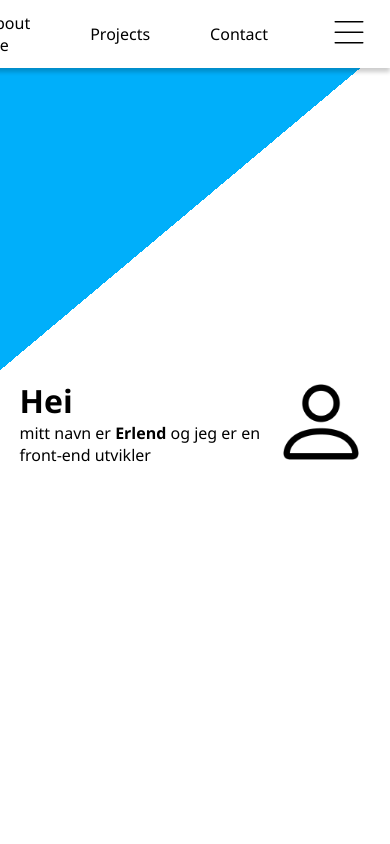
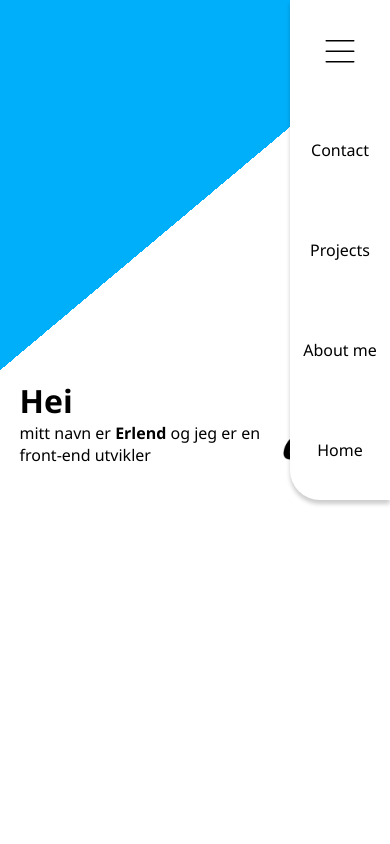
Before and after one commit to Erlandino/portfolio, a React (Create React App) app: page / in a window 390 px wide. Shown: the top 844 px of the page. Built offline with nearby package versions, Linux system fonts and the light colour scheme; the HTML template or start-up script is replaced by a standard one.

Commit message:
made navbar responsive, improved functionality of navbar buttons, made a small change for styling in projects

```diff
--- a/src/components/Front-page/Navbar.jsx
+++ b/src/components/Front-page/Navbar.jsx
@@ -35,8 +35,8 @@ export default function Navbar() {
             </HashLink>
           </li>
         )}
-        <li className="nav__ul__li">
-          <img src={hamburgerMenu} alt="Hamburger navbar menu" className="nav__ul__li__img" onClick={() => setShowNavbar((prevState) => !prevState)} />
+        <li className="nav__ul__li" onClick={() => setShowNavbar((prevState) => !prevState)}>
+          <img src={hamburgerMenu} alt="Hamburger navbar menu" className="nav__ul__li__menu" />
         </li>
       </ul>
     </nav>
--- a/src/index.css
+++ b/src/index.css
@@ -121,8 +121,8 @@ body {
   color: black;
   gap: 5px;
 }
-.image-gallery-image {
-  height: 450px;
+.image-gallery-content .image-gallery-slide .image-gallery-image {
+  max-height: 400px;
 }
 @media screen and (max-width: 400px) {
   .projects__container__navigation__button {
@@ -178,26 +178,42 @@ body {
   justify-content: right;
 }
 .nav * {
-  z-index: 1;
+  z-index: 5;
 }
 .nav__ul {
   position: fixed;
-  padding: 10px 20px 10px 40px;
   box-shadow: 0px 4px 4px rgba(0, 0, 0, 0.2);
   border-radius: 0px 0px 0px 30px;
   background-color: white;
   display: flex;
   flex-direction: row;
   justify-content: space-between;
-  gap: 60px;
 }
 .nav__ul__li {
   list-style: none;
-  align-self: center;
+  justify-self: center;
+  width: 100px;
+  height: 100px;
+  display: flex;
+  justify-content: center;
+  align-items: center;
 }
 .nav__ul__li__a {
+  display: flex;
+  justify-content: center;
+  align-items: center;
   color: black;
   text-decoration: none;
+  width: 100%;
+  height: 100%;
+}
+.nav__ul__li__menu {
+  cursor: pointer;
+}
+@media screen and (max-width: 600px) {
+  .nav__ul {
+    flex-direction: column-reverse;
+  }
 }
 
 /* Navbar end*/
```
